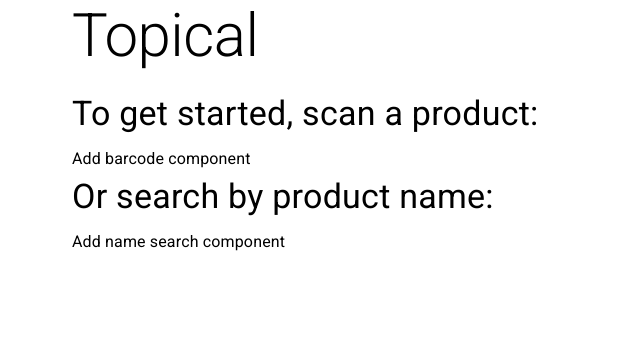
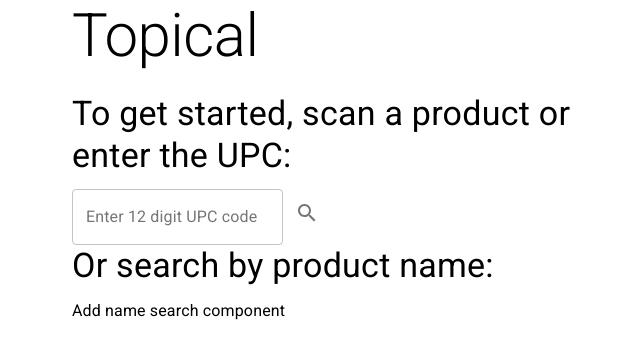
Before and after one commit to kaleyfawcett/Topical-Frontend, a React (Create React App) app in the folder topical/: page / in a window 1280 px wide. Shown: the top 358 px of the page, without its empty margins (292-932 px from the left). Built offline with nearby package versions, Linux system fonts and the light colour scheme.

Commit message:
Added search from material (nonfunctional)
Co-authored-by: Kaley Fawcett <kaley.fawcett@gmail.com>

```diff
--- a/topical/package.json
+++ b/topical/package.json
@@ -4,6 +4,7 @@
   "private": true,
   "dependencies": {
     "@material-ui/core": "^4.11.0",
+    "@material-ui/icons": "^4.9.1",
     "@testing-library/jest-dom": "^4.2.4",
     "@testing-library/react": "^9.5.0",
     "@testing-library/user-event": "^7.2.1",
--- a/topical/src/App.js
+++ b/topical/src/App.js
@@ -1,8 +1,9 @@
 import React from 'react'
 import './App.css'
-import Search from './components/Search'
+import Search from './components/NameSearch'
 import Typography from '@material-ui/core/Typography'
 import Container from '@material-ui/core/Container'
+import BarcodeSearch from './components/BarcodeSearch'
 // import Login from './components/Login'
 // import Registration from './components/Registration'
 
@@ -13,11 +14,9 @@ function App () {
         Topical
       </Typography>
       <Typography variant='h4' gutterBottom>
-        To get started, scan a product:
+        To get started, scan a product or enter the UPC:
       </Typography>
-      <Typography variant='body1' gutterBottom>
-        Add barcode component
-      </Typography>
+      <BarcodeSearch />
       <Typography variant='h4' gutterBottom>
         Or search by product name:
       </Typography>
--- /dev/null
+++ b/topical/src/components/BarcodeSearch.js
@@ -0,0 +1,23 @@
+import React, { useState } from 'react'
+import axios from 'axios'
+import TextField from '@material-ui/core/TextField'
+import IconButton from '@material-ui/core/IconButton'
+import SearchIcon from '@material-ui/icons/Search'
+
+const BarcodeSearch = () => {
+  const [upc, setUpc] = useState(0)
+
+  return (
+    <div>
+      <form>
+        <TextField id='outlined-basic' label='Enter 12 digit UPC code' variant='outlined' />
+        <IconButton type='submit' className='herego' aria-label='search'>
+          <SearchIcon />
+        </IconButton>
+
+      </form>
+    </div>
+  )
+}
+
+export default BarcodeSearch
--- a/topical/src/components/Search.js
+++ b/topical/src/components/NameSearch.js
@@ -7,7 +7,6 @@ import axios from 'axios'
 
 const Search = (props) => {
   const [productName, setProductName] = useState('')
-  const [upc, setUpc] = useState(0)
 
   return (
     <Box>
```
Also changed, not shown: 1 other file (tests, documents, lock files or other folders).
